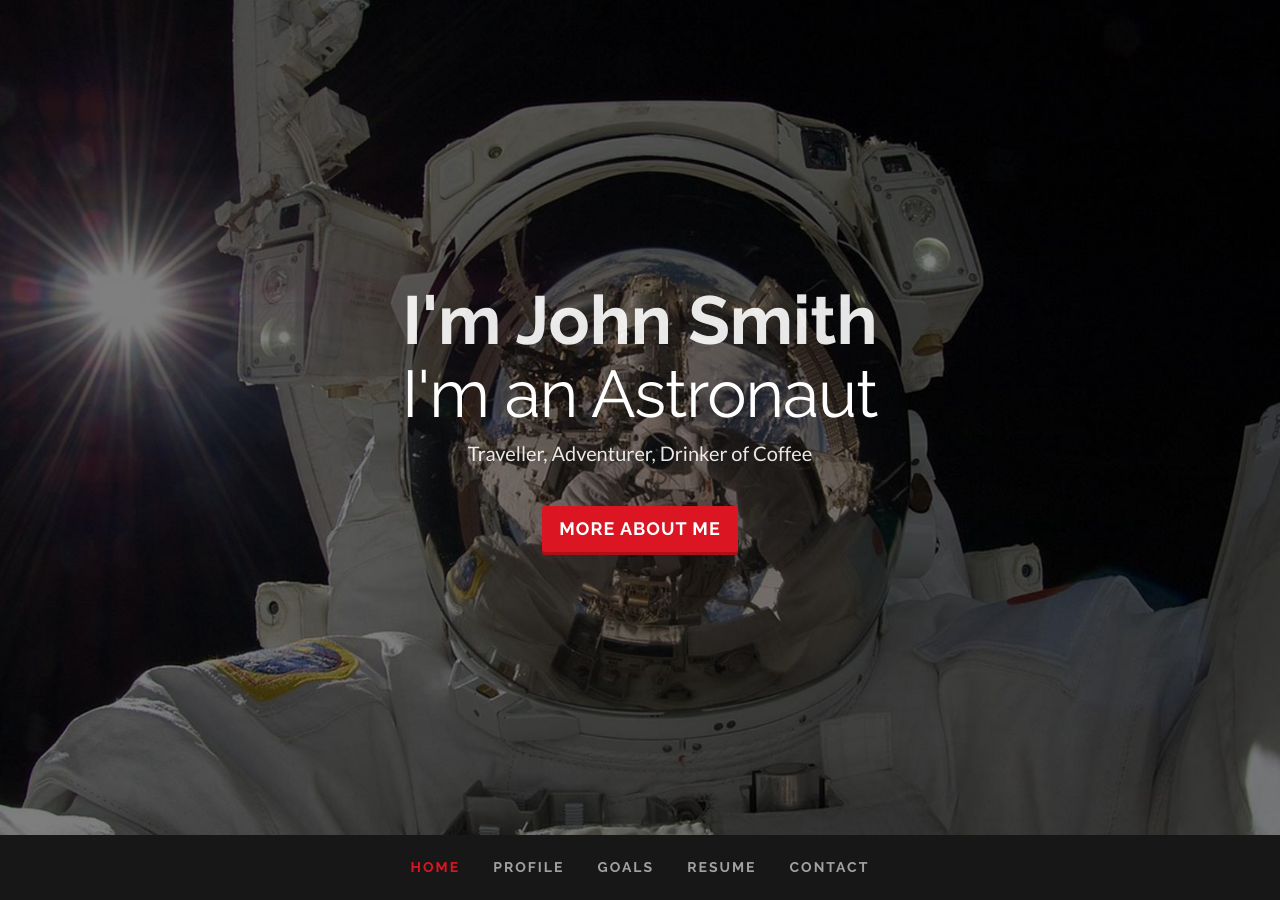
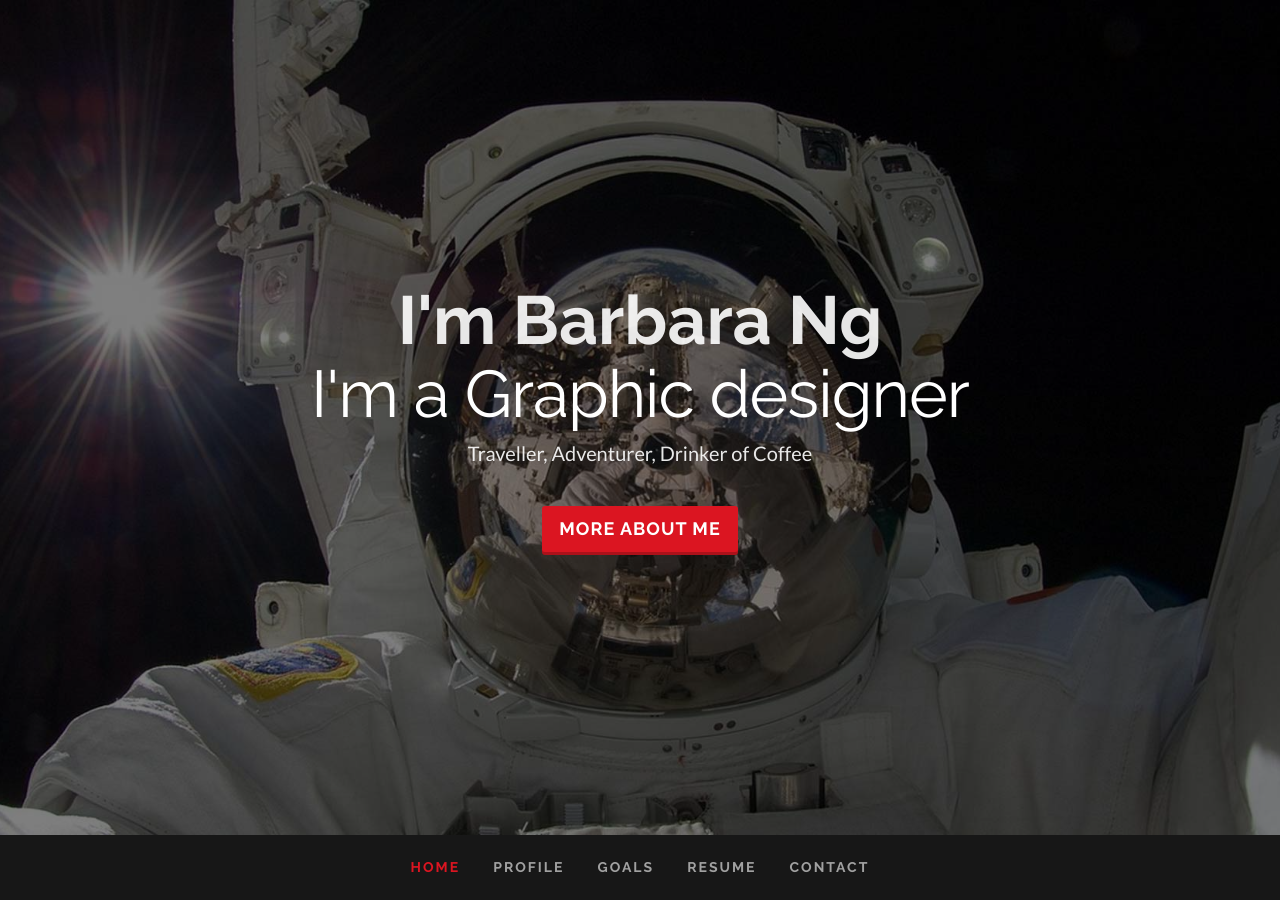
Before and after one commit to clearcareer/BarbaraChan, a Jekyll site: the page built from index.html, in a window 1280 px wide and 900 px high. Built offline with Jekyll 4.4.1, drawn with Linux system fonts in a browser that asks for light colours; some web fonts are replaced.

Commit message:
Updated '/index.html' via CloudCannon

```diff
--- a/index.html
+++ b/index.html
@@ -1,16 +1,15 @@
 ---
 layout: default
 page_template_color: red
-navbar_brand: John
-full_name: John Smith
+navbar_brand: Barb
+full_name: Barbara Ng
 email: example@example.com
 profilepic_path: /assets/images/profilepic.jpg
 background_image_path: /assets/images/astronaut.jpg
 upload_resume_path: ''
 occupations:
-  - title: "I'm an Astronaut"
-  - title: "I'm an Albatraoz"
-  - title: "I'm a Superhero"
+  - title: "I'm a Videographer"
+  - title: "I'm a Graphic designer"
 goals:
   - name: Travel
     icon: plane
@@ -26,23 +25,23 @@
     years: 2012-2014
     degree: Bachelor of Arts
     institution: University of Mars
-      description: Lorem ipsum dolor sit amet, consectetuer adipiscing elit.
+    description: 'Lorem ipsum dolor sit amet, consectetuer adipiscing elit.'
   - number: 2
     years: 2042-2022
     degree: Master of Arts
     institution: University of Neptune
-      description: Lorem ipsum dolor sit amet, consectetuer adipiscing elit.
+    description: 'Lorem ipsum dolor sit amet, consectetuer adipiscing elit.'
 work_experience:
   - number: 1
     years: 2012-2014
     position: Senior Designer
     company: Company A
-      description: Lorem ipsum dolor sit amet, consectetuer adipiscing elit.
+    description: 'Lorem ipsum dolor sit amet, consectetuer adipiscing elit.'
   - number: 2
     years: 2014-2016
     position: Engineer
     company: Company B
-      description: Lorem ipsum dolor sit amet, consectetuer adipiscing elit.
+    description: 'Lorem ipsum dolor sit amet, consectetuer adipiscing elit.'
 skills:
   - name: Javascript
     level: 20
@@ -52,7 +51,6 @@
     level: 65
   - name: Graphic Design
     level: 90
-
 achievements:
   - name: Expertise Award
     description: 'Lorem ipsum dolor sit amet, consectetuer adipiscing elit, sed diam nonummy nibh euismod tincidunt ut laoreet dolore magna aliquam erat volutpat.'
@@ -68,16 +66,16 @@
     icon: instagram
 social_icons:
   - name: Facebook
-      link: #
+    link: ''
     icon: facebook
   - name: Twitter
-      link: #
+    link: ''
     icon: twitter
   - name: Instagram
-      link: #
+    link: ''
     icon: instagram
   - name: Github
-      link: #
+    link: ''
     icon: github
 ---
 
@@ -94,7 +92,7 @@
     <header id="home" class="hero" style="background-image: url('{{ page.background_image_path }}');">
         <div class="hero-body">
             <div class="hero-text text-center">
-                <h1 class="editable">I'm John Smith</h1>
+                <h1 class="editable">I'm Barbara Ng</h1>
 
                 <h1 class="small"><span id="js-rotating">
                     {{ page.occupations[0].title }}
@@ -174,7 +172,7 @@
                     <!-- PROFILE PICTURE START -->
                     <div class="col-md-4 hidden-xs hidden-sm match-height pp-wrapper">
                         <div class="profile-picture style-two">
-                            <img src="{{ page.profilepic_path }}" alt="profile picture" class="img-responsive"/>
+                            <img src="{{ page.profilepic_path }}" alt="profile picture" class="img-responsive" />
 
                             <h4 class="title editable">Graphic Designer</h4>
                         </div>
@@ -280,8 +278,8 @@
                                 <p class="text-center">
                                     <i class="fa fa-{{ goal.icon }} fa-3x colored-text"></i>
 
-                                    <h4 class="text-center">{{ goal.name }}</h4>
-                                </p>
+                                    </p><h4 class="text-center">{{ goal.name }}</h4>
+                                <p></p>
 
                                 <p>
                                     {{ goal.description }}
```
Lines whose indentation alone changed are shown as unchanged.
